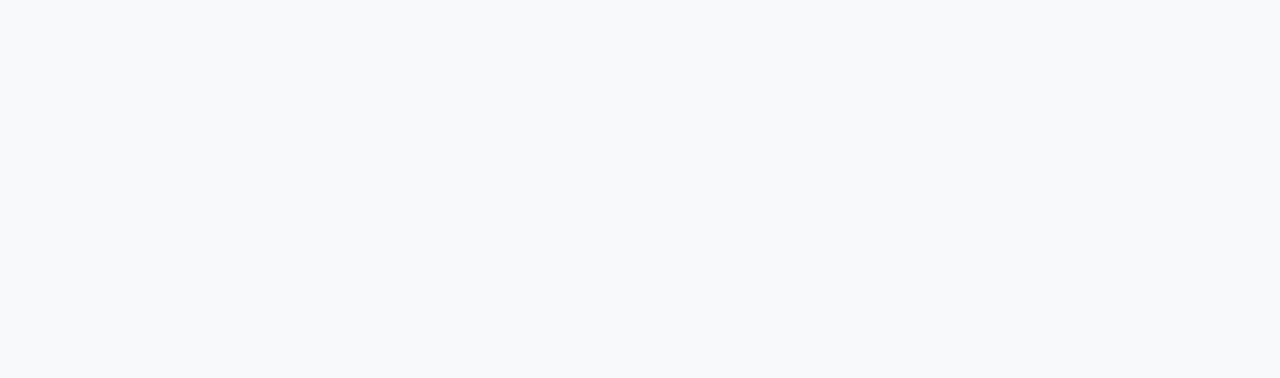
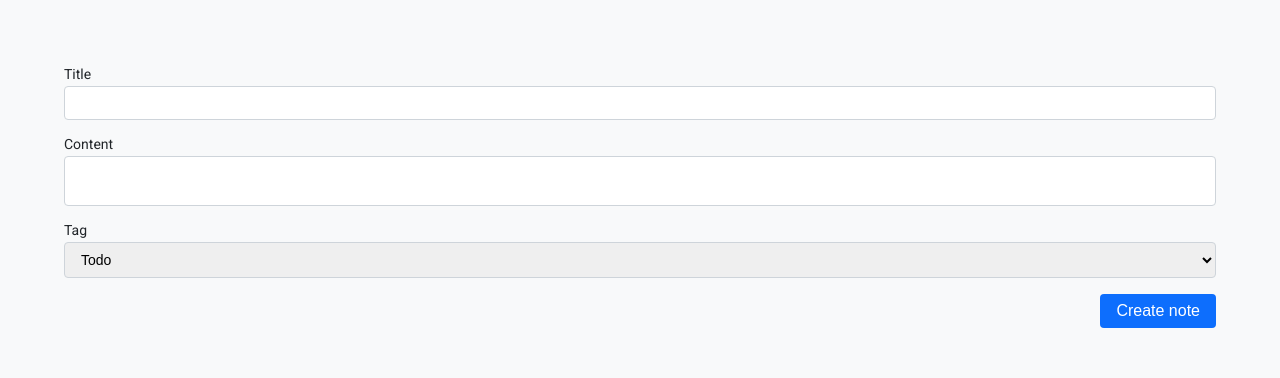
Before and after one commit to vitalii-22/08-zustand, a Next.js app: page /notes/action/create in a window 1280 px wide. Shown: the part 129-507 px from the top of the page. Built offline with nearby package versions, Linux system fonts and the light colour scheme; no server answers.

Commit message:
додав сторінку додавання нотатки

```diff
--- a/app/notes/action/create/page.tsx
+++ b/app/notes/action/create/page.tsx
@@ -5,13 +5,35 @@
 //   children: React.ReactNode;
 // }
 
+export async function generateMetadata({ params }: NoteDetailsProps) {
+  const { id } = await params;
+  const note = await fetchNoteById(id);
+  return {
+    title: "Create note",
+    description: "Page for writing note",
+    openGraph: {
+      title: ` ${note.title}`,
+      description: `${note.content}`,
+      url: "https://08-zustand-silk.vercel.app/",
+      images: [
+        {
+          url: "https://ac.goit.global/fullstack/react/notehub-og-meta.jpg",
+          width: 1200,
+          height: 630,
+          alt: "Note hub image",
+        },
+      ],
+    },
+  };
+}
+
 export default function CreateNote() {
   return (
     <main className={css.main}>
       <div className={css.container}>
         <h1 className={css.title}>Create note</h1>
 
-        {/* <NoteForm /> */}
+        <NoteForm />
       </div>
     </main>
   );
--- a/components/NoteForm/NoteForm.tsx
+++ b/components/NoteForm/NoteForm.tsx
@@ -1,27 +1,27 @@
+"use client";
+
 import { useId } from "react";
-import { Formik, Form, Field, ErrorMessage } from "formik";
-import type { FormikHelpers } from "formik";
 import * as Yup from "yup";
 
 import css from "./NoteForm.module.css";
 import { useMutation, useQueryClient } from "@tanstack/react-query";
 import type { NewNoteData } from "../../types/note";
 import { createNote } from "@/lib/api";
-import { useRouter } from "next/router";
+import { useRouter } from "next/navigation";
 
 // interface NoteFormProps {
 // }
 
-const OrderFormSchema = Yup.object().shape({
-  title: Yup.string()
-    .min(3, "Title must be at least 3 characters")
-    .max(50, "Title is too long")
-    .required("Title is required"),
-  content: Yup.string().max(500, "Content is too long"),
-  tag: Yup.string()
-    .oneOf(["Todo", "Work", "Personal", "Meeting", "Shopping"])
-    .required("Tag is required"),
-});
+// const OrderFormSchema = Yup.object().shape({
+//   title: Yup.string()
+//     .min(3, "Title must be at least 3 characters")
+//     .max(50, "Title is too long")
+//     .required("Title is required"),
+//   content: Yup.string().max(500, "Content is too long"),
+//   tag: Yup.string()
+//     .oneOf(["Todo", "Work", "Personal", "Meeting", "Shopping"])
+//     .required("Tag is required"),
+// });
 
 interface OrderFormValues {
   title: string;
@@ -37,23 +37,21 @@
 
 export default function NoteForm() {
   const fieldId = useId();
-  const queryClient = useQueryClient();
+
+  const router = useRouter();
+
+  // const handleCancel = () => router.push("/notes/filter/all");
 
   const { mutate } = useMutation({
     mutationFn: (noteData: NewNoteData) => createNote(noteData),
-    onSuccess() {
-      queryClient.invalidateQueries({
-        queryKey: ["notes"],
-      });
+    onSuccess: () => {
+      router.push("/notes/filter/All");
     },
   });
 
-  const router = useRouter();
-
-  const handleCancel = () => router.push("/notes/filter/all");
-
   const handleSubmit = (formData: FormData) => {
-    const values = Object.fromEntries(formData);
+    const values = Object.fromEntries(formData) as unknown as NewNoteData;
+    mutate(values);
     console.log(values);
   };
 
@@ -65,32 +63,40 @@
   //   formikHelpers.resetForm();
   // };
   return (
-    <form action={handleSubmit}>
-      <label>
-        Title
-        <input type="text" name="title" />
-      </label>
+    <form className={css.form} action={handleSubmit}>
+      <div className={css.formGroup}>
+        <label htmlFor={`${fieldId}-title`}>Title</label>
+        <input
+          id={`${fieldId}-title`}
+          type="text"
+          name="title"
+          className={css.input}
+        />
+      </div>
 
-      <label>
-        Content
-        <textarea name="content"></textarea>
-      </label>
+      <div className={css.formGroup}>
+        <label htmlFor={`${fieldId}-content`}>Content</label>
+        <textarea
+          id={`${fieldId}-content`}
+          name="content"
+          className={css.textarea}
+        ></textarea>
+      </div>
 
-      <label>
-        Tag
-        <select name="tag" className={css.select}>
+      <div className={css.formGroup}>
+        <label htmlFor={`${fieldId}-tag`}>Tag</label>
+        <select id={`${fieldId}-tag`} name="tag" className={css.select}>
           <option value="Todo">Todo</option>
           <option value="Work">Work</option>
           <option value="Personal">Personal</option>
           <option value="Meeting">Meeting</option>
           <option value="Shopping">Shopping</option>
         </select>
-      </label>
+      </div>
 
-      <div>
-        <button type="submit">Create</button>
-        <button type="button" onClick={handleCancel}>
-          Cancel
+      <div className={css.actions}>
+        <button type="submit" className={css.submitButton}>
+          Create note
         </button>
       </div>
     </form>
```
